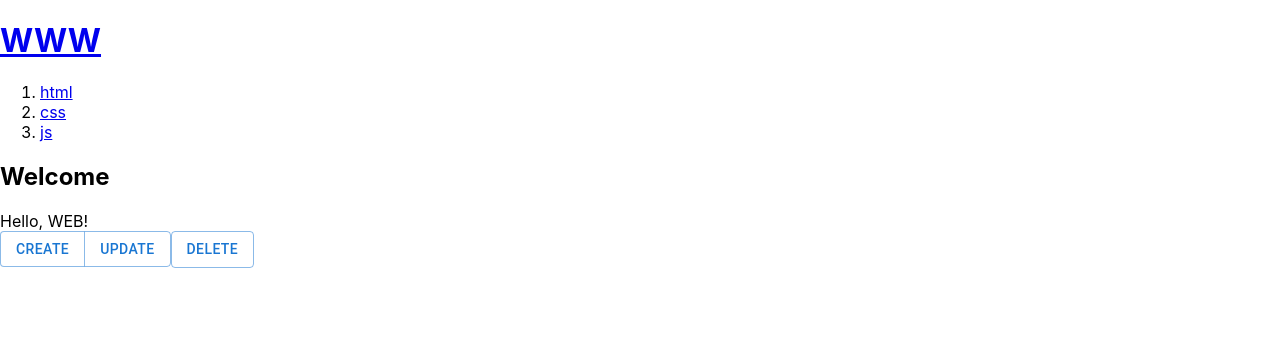
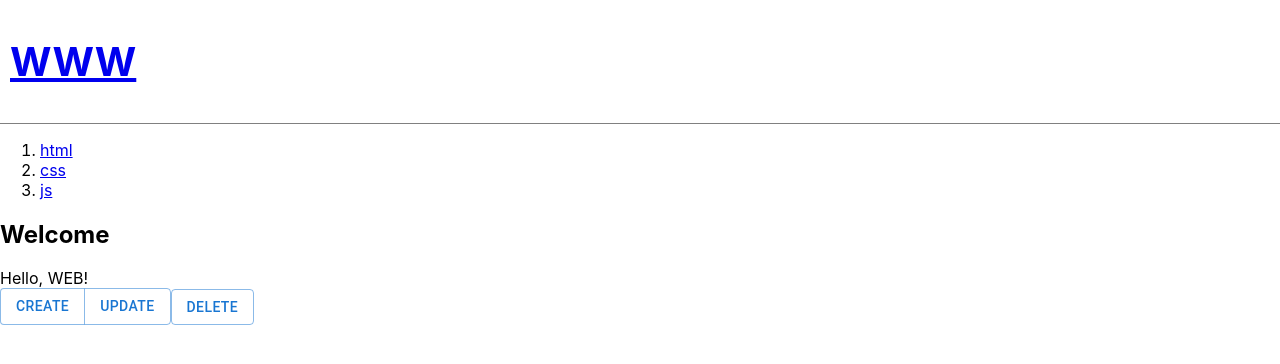
Before and after one commit to gaeunn0724/react-0606, a React (Create React App) app: page / in a window 1280 px wide. Shown: the top 364 px of the page. Built offline with nearby package versions, Linux system fonts and the light colour scheme.

Commit message:
inline으로 css추가

```diff
--- a/src/App.css
+++ b/src/App.css
@@ -1,38 +1,4 @@
-.App {
-  text-align: center;
+header{
+  border-bottom: 10px solid gray;
+  padding: 10px;
 }
-
-.App-logo {
-  height: 40vmin;
-  pointer-events: none;
-}
-
-@media (prefers-reduced-motion: no-preference) {
-  .App-logo {
-    animation: App-logo-spin infinite 20s linear;
-  }
-}
-
-.App-header {
-  background-color: #282c34;
-  min-height: 100vh;
-  display: flex;
-  flex-direction: column;
-  align-items: center;
-  justify-content: center;
-  font-size: calc(10px + 2vmin);
-  color: white;
-}
-
-.App-link {
-  color: #61dafb;
-}
-
-@keyframes App-logo-spin {
-  from {
-    transform: rotate(0deg);
-  }
-  to {
-    transform: rotate(360deg);
-  }
-}
--- a/src/App.js
+++ b/src/App.js
@@ -4,7 +4,12 @@ import Button from '@mui/material/Button';
 import ButtonGroup from '@mui/material/ButtonGroup';
 
 function Header(props){
-  return <header>
+  const myStyle={
+    borderBottom: '1px solid gray',
+    padding:'10px',
+    fontSize:'20px'
+  };
+  return <header style={myStyle}>
   <h1><a href="/" onClick={(evt)=>{
     evt.preventDefault();
     props.onSelect();
```
